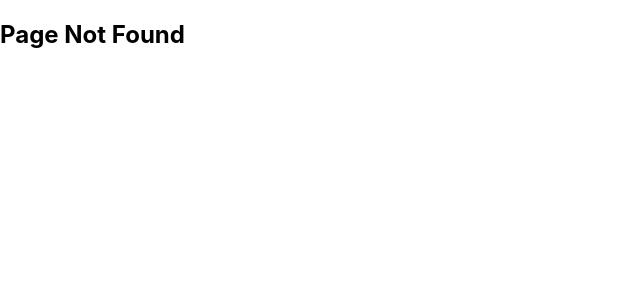
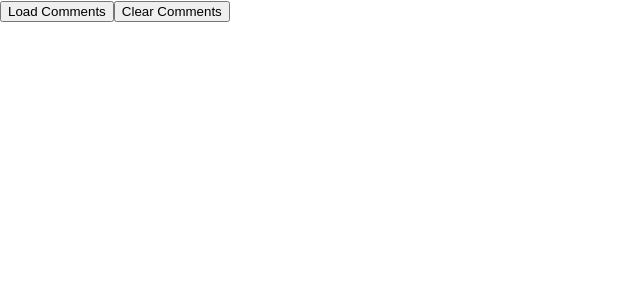
Before and after one commit to petarnenov/hello-next, a Next.js app: page /comments in a window 1280 px wide. Before the commit this address had no page. Shown: the top 300 px of the page, without its empty margins (0-640 px from the left). Built offline with nearby package versions, Linux system fonts and the light colour scheme.

Commit message:
add get comments handler

```diff
--- /dev/null
+++ b/data/comments.js
@@ -0,0 +1,16 @@
+const comments = [
+  {
+    id: 1,
+    text: 'This is the first comment',
+  },
+  {
+    id: 2,
+    text: 'This is the second comment',
+  },
+  {
+    id: 3,
+    text: 'This is the third comment',
+  },
+];
+
+export default comments;
--- /dev/null
+++ b/pages/api/blog/index.js
@@ -0,0 +1,3 @@
+export default function handler(req, res) {
+  return res.status(200).json({ data: 'Blogs' });
+}
--- /dev/null
+++ b/pages/api/blog/recent.js
@@ -0,0 +1,3 @@
+export default function handler(req, res) {
+  return res.status(200).json({ data: 'Recent data' });
+}
--- /dev/null
+++ b/pages/api/comments/index.js
@@ -0,0 +1,5 @@
+import comments from '../../../data/comments';
+
+export default function handler(req, res) {
+  return res.status(200).json({ comments });
+}
--- /dev/null
+++ b/pages/api/dashboard.js
@@ -0,0 +1,5 @@
+export default function handler(req, res) {
+  return res
+    .status(200)
+    .json({ likes: 200, followers: 24, followings: 34, posts: 50 });
+}
--- /dev/null
+++ b/pages/api/index.js
@@ -0,0 +1,3 @@
+export default function handler(req, res) {
+  return res.status(200).json({ name: 'John' });
+}
--- /dev/null
+++ b/pages/comments/index.js
@@ -0,0 +1,43 @@
+import React, { useState } from 'react';
+import useSWR from 'swr';
+import Error from '../../components/error/error';
+
+const fetcher = (url) => async () =>
+  await fetch(url)
+    .then((res) => res.json())
+    .then((data) => data);
+
+const Comments = () => {
+  //const { data, error } = useSWR('/api/comments', fetcher('/api/comments'));
+  const [data, setData] = useState({ comments: [] });
+
+  //   if (error) {
+  //     return <Error error={error} />;
+  //   }
+
+  //   if (!data) {
+  //     return <div>Loading...</div>;
+  //   }
+
+  const handleFetch = () => {
+    fetch('/api/comments')
+      .then((res) => res.json())
+      .then(setData);
+  };
+
+  const handleClear = () => {
+    setData({ comments: [] });
+  };
+
+  return (
+    <div>
+      <button onClick={handleFetch}>Load Comments</button>
+      <button onClick={handleClear}>Clear Comments</button>
+      {data.comments.map((comment) => (
+        <div key={comment.id}>{comment.text}</div>
+      ))}
+    </div>
+  );
+};
+
+export default Comments;
--- a/pages/index.js
+++ b/pages/index.js
@@ -28,6 +28,9 @@ const Home = () => {
       <Link className={styles.navigation} href={'/dashboard-swr'}>
         Dashboard SWR
       </Link>
+      <Link className={styles.navigation} href={'/comments'}>
+       Comments
+      </Link>
     </div>
   );
 };
```
